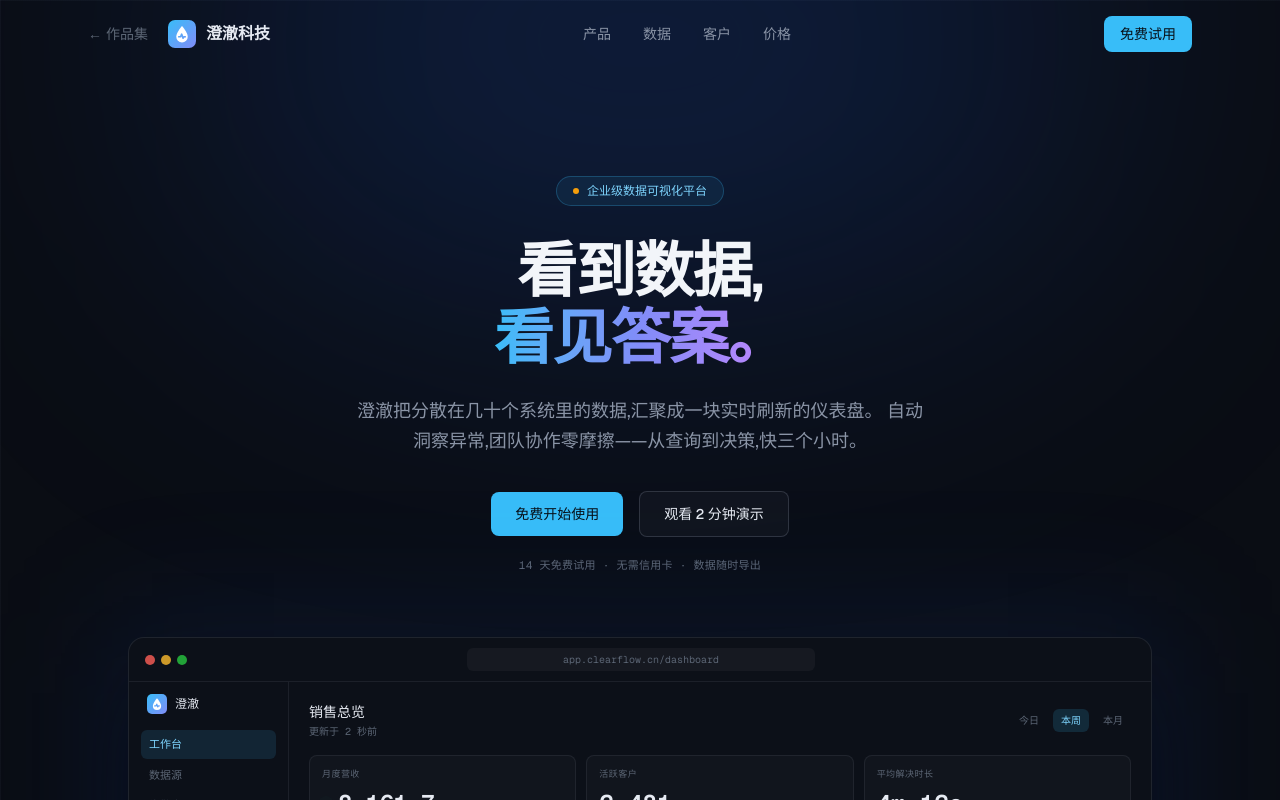
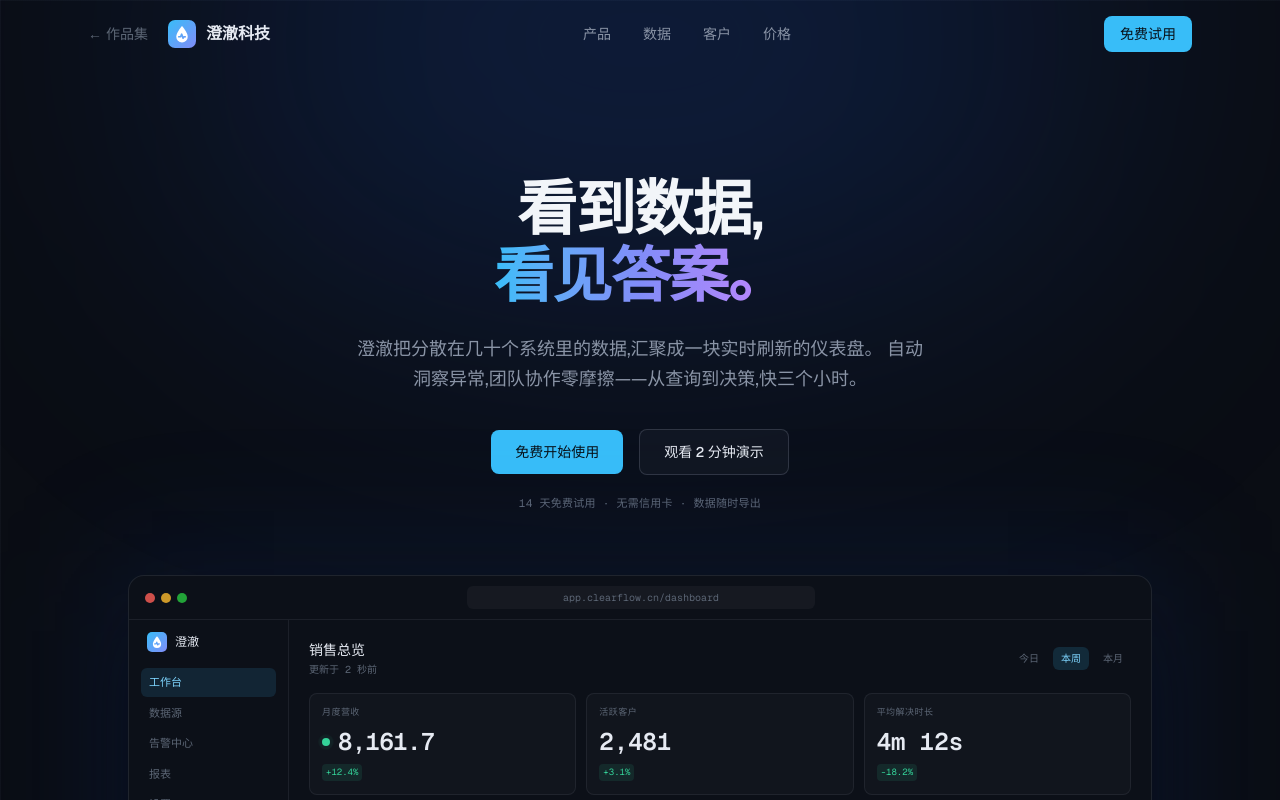
Before and after one commit to hdf-cmd/portfolio, a Next.js app: page /company in a window 1280 px wide. Shown: the top 800 px of the page. Built offline with nearby package versions, Linux system fonts and the light colour scheme.

Commit message:
company hero：移除标题上方胶囊徽章

```diff
--- a/src/components/company/company-hero.tsx
+++ b/src/components/company/company-hero.tsx
@@ -42,21 +42,11 @@ export function CompanyHero() {
       <div className="pointer-events-none absolute left-1/2 top-[-220px] h-[520px] w-[900px] -translate-x-1/2 rounded-full bg-[#2563EB]/18 blur-[140px]" />
 
       <div className="relative mx-auto flex max-w-5xl flex-col items-center text-center">
-        <motion.div
-          initial={{ opacity: 0, y: 12 }}
-          animate={{ opacity: 1, y: 0 }}
-          transition={{ duration: 0.5 }}
-          className="inline-flex items-center gap-2 rounded-full border border-[#38BDF8]/25 bg-[#38BDF8]/8 px-4 py-1.5 text-xs text-[#7DD3FC]"
-        >
-          <span className="h-1.5 w-1.5 rounded-full bg-[#F59E0B]" />
-          企业级数据可视化平台
-        </motion.div>
-
         <motion.h1
           initial={{ opacity: 0, y: 20 }}
           animate={{ opacity: 1, y: 0 }}
           transition={{ duration: 0.6, delay: 0.1 }}
-          className="mt-8 text-4xl font-semibold leading-[1.12] tracking-tight text-[#F2F5F9] sm:text-6xl"
+          className="text-4xl font-semibold leading-[1.12] tracking-tight text-[#F2F5F9] sm:text-6xl"
         >
           看到数据,
           <br />
```
